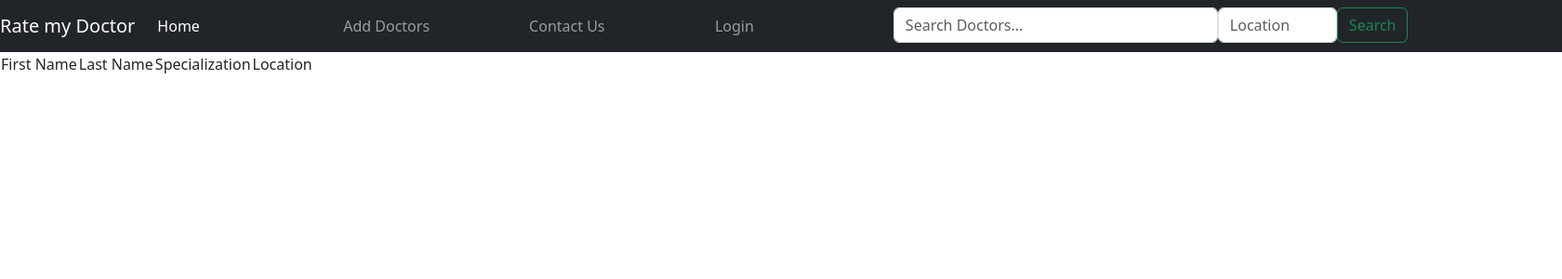
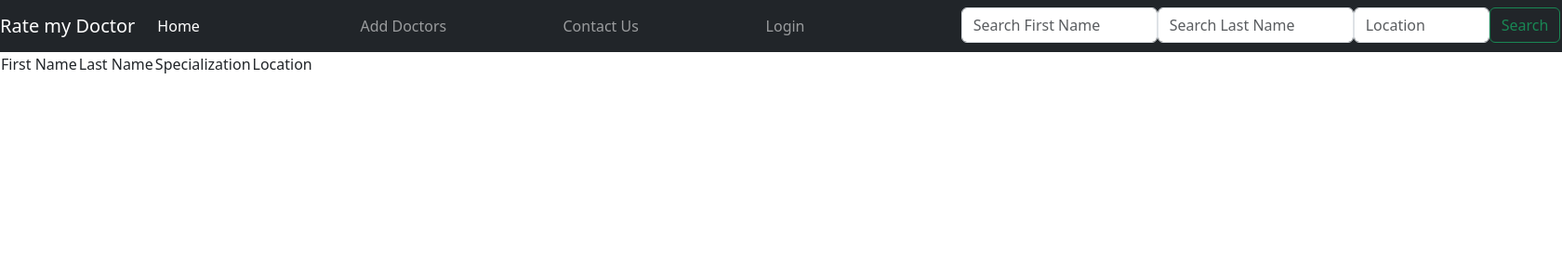
Before and after one commit to vivelaviet/RateMyDoctor, a PHP site: page / in a window 1680 px wide. Shown: the top 300 px of the page at 93% size. Run offline with PHP 8.4, Linux system fonts and the light colour scheme; data that the repository does not hold is empty.

Commit message:
Added search functionality

```diff
--- a/index.php
+++ b/index.php
@@ -35,10 +35,13 @@
 
                     <form class="form-inline" style="white-space:nowrap;">
                         <div class="col-md-auto">
-                            <input class="form-control mr-sm-2" type="search" size="30" placeholder="Search Doctors..." aria-label="Search">
+                            <input class="form-control mr-sm-2" type="search" size="15" name="FnameInput" placeholder="Search First Name" aria-label="Search">
                         </div>
                         <div class="col-md-auto">
-                            <input class="form-control mr-sm-2" type="search" size="6" placeholder="Location" aria-label="Search">
+                            <input class="form-control mr-sm-2" type="search" size="15" name="LnameInput" placeholder="Search Last Name" aria-label="Search">
+                        </div>
+                        <div class="col-md-auto">
+                            <input class="form-control mr-sm-2" type="search" size="8" placeholder="Location" aria-label="Search">
                         </div>
                         <div class="col">
                             <button class="btn btn-outline-success my-2 my-sm-0" type="submit">Search</button>
@@ -85,23 +88,35 @@
     }
 
 
+    if (isset($_GET['FnameInput']) || isset($_GET['LnameInput'])) {
         $sql = "USE ratemydoctor";
         $try= $conn->query($sql);
 
-    $sql = "SELECT * FROM doctor";
+        // Check if first name is provided
+        if (isset($_GET['FnameInput'])) {
+            $fname = $_GET['FnameInput'];
+            $whereClause = "WHERE FirstName LIKE '%" . $fname . "%'";
+        }
+
+        // Check if last name is provided
+        if (isset($_GET['LnameInput'])) {
+            $lname = $_GET['LnameInput'];
+            $whereClause = (isset($whereClause) ? $whereClause . " AND " : "WHERE ") . "LastName LIKE '%" . $lname . "%'";
+        }
+
+        $sql = "SELECT * FROM doctor " . $whereClause;
         $result = $conn->query($sql);
 
-
-
-    if($result->num_rows > 0){
-    while($results = $result->fetch_assoc()){
-    //echo "<tr><td>".$results['DoctorID']."</td>";
+        if ($result->num_rows > 0) {
+            while ($results = $result->fetch_assoc()) {
                 echo "<td>".$results['FirstName']."</td>";
                 echo "<td>".$results['LastName']."</td>";
                 echo "<td>".$results['Specialization']."</td>";
                 echo "<td>".$results['Location']."</td></tr>";
             }
         }
+    }
+
 
 
     // Closing connection
```
Lines whose indentation alone changed are shown as unchanged.
